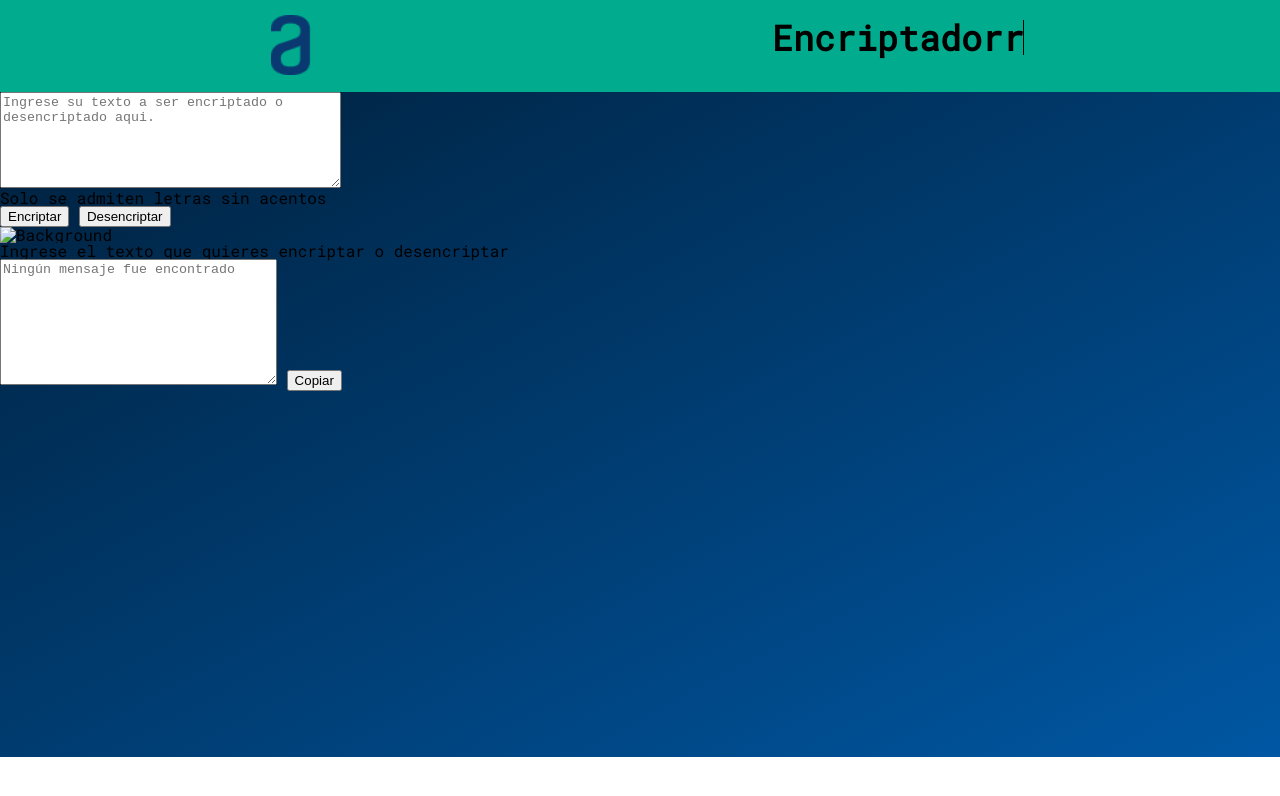
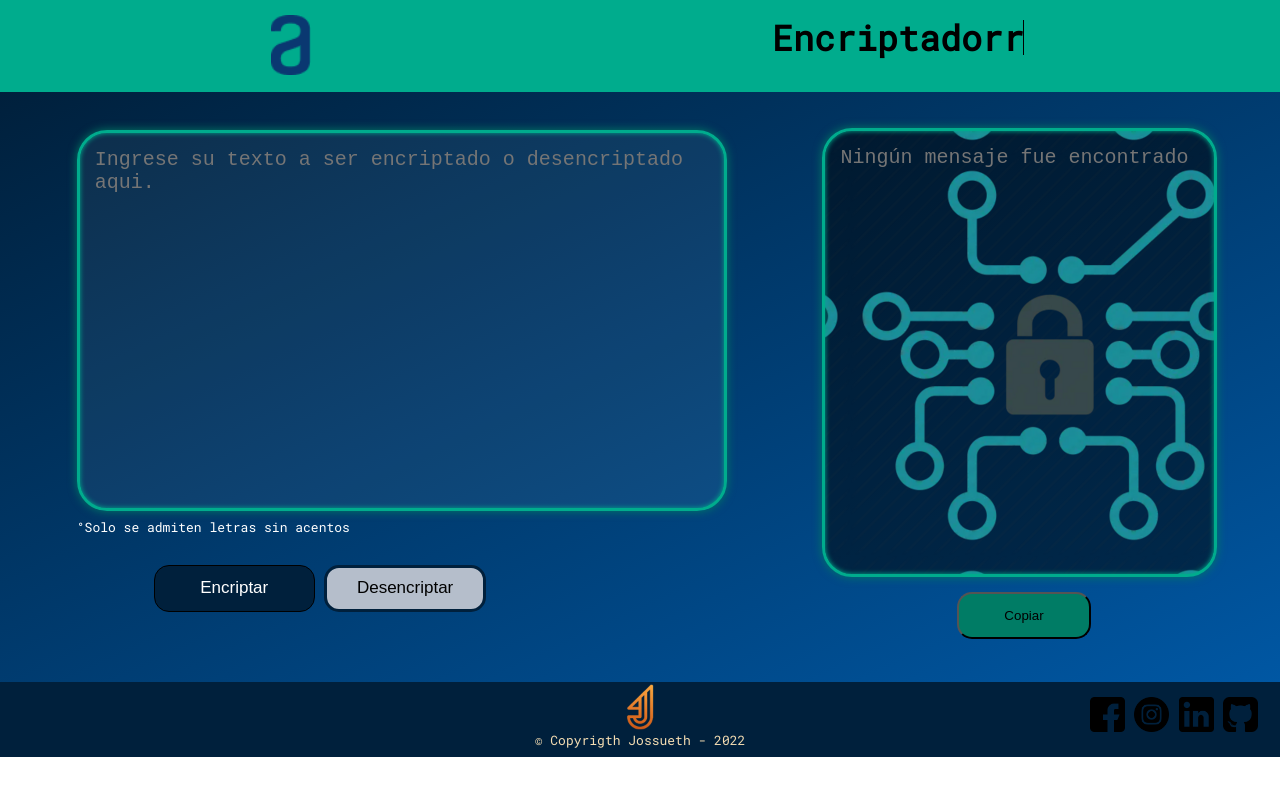
Before and after one commit to JosueMalla/Encriptador-Alura, a plain HTML site: page index.html in a window 1280 px wide. Drawn offline with Linux system fonts and the light colour scheme; a web font is replaced by a local one.

Commit message:
Estructura final

```diff
--- a/index.html
+++ b/index.html
@@ -22,8 +22,8 @@
         </header>
         <main>
             <section class="entrada-mensaje">
-                <textarea class="texto-entrada" name="input" cols="40" rows="6"  placeholder="Ingrese su texto a ser encriptado o desencriptado aqui."></textarea>
-                <p>Solo se admiten letras sin acentos</p>
+                <textarea class="texto-entrada" name="input" rows="15" placeholder="Ingrese su texto a ser encriptado o desencriptado aqui."></textarea>
+                <p>°Solo se admiten letras sin acentos</p>
                 <div class="botones">
                     <button class="boton-encriptar" onclick="botonEncriptar()">Encriptar</button>
                     <button class="boton-desencriptar" onclick="botonDesencriptar()">Desencriptar</button>
@@ -31,14 +31,20 @@
             </section>
 
             <section class="salida-mensaje">
-                <div class="seccion-oculta">
-                    <img src="imagenes/Muñeco.png" alt="Background" class="imagen-salida">
-                    <h3 class="ingresar-texto">Ingrese el texto que quieres encriptar o desencriptar</h3>
-                </div>
                 <textarea name="output" cols="32" rows="8" placeholder="Ningún mensaje fue encontrado" class="texto-salida"></textarea>
                 <button class="copiar" onclick="copiar()">Copiar</button>
             </section>
         </main>
+        <footer>
+            <div class="social-logos">
+                <a href="https://www.facebook.com/josuemanuel.mallacampoverde"><img src="imagenes/facebook.png" alt="facebook-ícono" class="facebook"></a>
+                <a href="https://www.instagram.com/josuema.th/"><img src="imagenes/instagram.png" alt="instagram-ícono" class="instagram"></a>
+                <a href="https://www.linkedin.com/in/josue-manuel-malla-campoverde-48037b248/"><img src="imagenes/logotipo-de-linkedin.png" alt="linkedin-ícono" class="linkedin"></a>
+                <a href="https://github.com/JosueMalla"><img src="imagenes/signo-de-github.png" alt="github-ícono" class="github"></a>
+            </div>
+            <img src="imagenes/logojossueth.png">
+            <p class="copyrigth">© Copyrigth Jossueth - 2022</p>
+        </footer>
     </body>
 
 </html>
--- a/style.css
+++ b/style.css
@@ -57,5 +57,150 @@ h1 span{
 
 main{
     background: linear-gradient(to top left, rgb(0, 87, 163), rgb(0, 32, 60) );
-    height: 665px;
+    height: 590px;
+    width: 100%;
 }
+
+/*CSS para el primer bloque */
+
+.entrada-mensaje{
+    width: 60%;
+    height: 80%;
+    display: inline-block;
+}
+
+.entrada-mensaje > p{
+    color: white;
+    margin: 1% 0 0 10%;
+    font-size: 13px;
+}
+
+.texto-entrada{
+    width: 80%;
+    resize: none;
+    background: rgb(255, 255, 255, 0.05);
+    font-size: 20px;
+    color: white;
+    padding: 15px;
+    border-radius: 30px;
+    border-width: 3px;
+    border-style: solid;
+    border-color: #00AC8D;
+    box-shadow: inset 0 0 5px #00AC8D, 0 0 10px #007c65;
+    margin: 5% 5% 0 10%;
+}
+
+.boton-encriptar{
+    color: white;
+    background-color: rgb(0, 32, 60);
+    border-radius: 15px;
+    border-width: 1px;
+    border-style: solid;
+    border-color: black;
+    width: 35%;
+    height: 100%;
+    display: inline-block;
+    font-size: 17px;
+}
+
+.botones{
+    width: 60%;
+    height: 10%;
+    margin: 4% auto;
+}
+
+.boton-desencriptar{
+    color: black;
+    background-color: #b5becb;
+    border-radius: 15px;
+    border-width: 3px;
+    border-style: solid;
+    border-color: rgb(0, 32, 60);
+    width: 35%;
+    height: 100%;
+    display: inline-block;
+    font-size: 17px;
+}
+
+/*CSS Segundo bloque*/
+
+.salida-mensaje{
+    display: inline-block;
+    width: 35%;
+    vertical-align: top;
+    height: 100%;
+}
+
+
+.texto-salida{
+    width: 80%;
+    height: 70%;
+    resize: none;
+    background: rgb(0, 0, 0, 0.5);
+    font-size: 20px;
+    color: white;
+    padding: 15px;
+    border-radius: 30px;
+    border-width: 3px;
+    border-style: solid;
+    border-color: #00AC8D;
+    box-shadow: inset 0 0 5px #00AC8D, 0 0 10px #007c65;
+    background-image:url(imagenes/fondo.png);
+    background-position: 25px 24px;
+    margin: 8% 5% 0 10%;
+}
+
+.copiar{
+    background-color: #007c65;
+    width: 30%;
+    height: 8%;
+    margin: 3% auto;
+    border-radius: 15px;
+    box-shadow: #000;
+    margin-left: 40%;
+}
+
+/*CSS Footer*/
+
+footer{
+    height: 75px;
+    background-color: rgb(0, 32, 60);
+    position: relative;
+    text-align: center;
+}
+
+.facebook{
+    width: 35px;
+    display: inline-block;
+}
+
+.instagram{
+    width: 35px;
+    display: inline-block;
+}
+
+.linkedin{
+    width: 35px;
+    display: inline-block;
+}
+
+.github{
+    width: 35px;
+    display: inline-block;
+}
+
+.social-logos{
+    width: 15%;
+    position: absolute;
+    top: 15px;
+    right: 10px;
+}
+
+footer > img{
+    width: 50px;
+}
+
+.copyrigth{
+    color: wheat;
+    font-size: 13px;
+}
```
Also changed, not shown: imagenes/facebook.png (added), imagenes/fondo.png (added), imagenes/imagenfondo.png (added), imagenes/imagenfonfo.png (added), imagenes/instagram.png (added), imagenes/logojossueth.png (added), imagenes/logotipo-de-linkedin.png (added), imagenes/signo-de-github.png (added).
